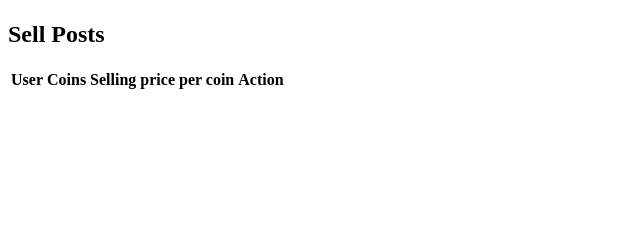
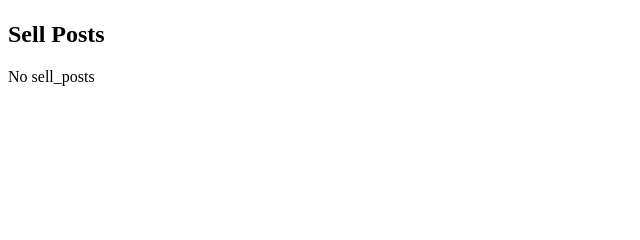
Before and after one commit to jekoo123/coin_market_web, a Flask app: template templates/index.html in a window 1280 px wide. Shown: the part 152-392 px from the top of the page, without its empty margins (0-640 px from the left). Run offline with Flask 3, Linux system fonts and the light colour scheme; the template is opened without the code that fills it, so the values that code supplies are empty.

Commit message:
fix_error

```diff
--- a/templates/index.html
+++ b/templates/index.html
@@ -1,36 +1,33 @@
-{% extends 'base.html' %}
-
-{% block content %}
-    {% if user %}
+{% extends 'base.html' %} {% block content %} {% if user %}
 <h2>Your Account</h2>
 <p>Balance: {{ user.money }} won</p>
 <p>Coins: {{ user.coins }}</p>
 
 <form method="post" action="{{ url_for('add_money') }}">
   <label for="amount_to_add">Add Money (won)</label>
-            <input type="number" name="amount_to_add" required>
-            <input type="submit" value="Add Money">
+  <input type="number" name="amount_to_add" required />
+  <input type="submit" value="Add Money" />
 </form>
 
 <form method="post" action="{{ url_for('withdraw_money') }}">
   <label for="amount_to_withdraw">Withdraw Money (won)</label>
-            <input type="number" name="amount_to_withdraw" required>
-            <input type="submit" value="Withdraw Money">
+  <input type="number" name="amount_to_withdraw" required />
+  <input type="submit" value="Withdraw Money" />
 </form>
 
 <form method="post" action="{{ url_for('buy_coins') }}">
   <label for="coins_to_buy">Buy Coins</label>
-            <input type="number" name="coins_to_buy" required>
-            <input type="submit" value="Buy Coins">
+  <input type="number" name="coins_to_buy" required />
+  <input type="submit" value="Buy Coins" />
 </form>
 
 <form method="post" action="{{ url_for('sell_coins') }}">
   <label for="coins_to_sell">Coins to Sell</label>
-            <input type="number" name="coins_to_sell" required>
-            <br>
+  <input type="number" name="coins_to_sell" required />
+  <br />
   <label for="selling_price">Selling Price per Coin (won)</label>
-            <input type="number" name="selling_price" required>
-            <input type="submit" value="Sell Coins">
+  <input type="number" name="selling_price" required />
+  <input type="submit" value="Sell Coins" />
 </form>
 {% endif %}
 
@@ -39,6 +36,8 @@
 <p>Available coins: {{ marketplace_data["coins"] }}</p>
 
 <h2>Sell Posts</h2>
+
+{% if sell_posts %}
 <table>
   <tr>
     <th>User</th>
@@ -52,11 +51,16 @@
     <td>{{ post["coins_to_sell"] }}</td>
     <td>{{ post["selling_price"] }}</td>
     <td>
-                    <form action="{{ url_for('buy_from_seller', post_id=post['_id']) }}" method="post">
-                        <input type="submit" value="Buy All">
+      <form
+        action="{{ url_for('buy_from_seller', post_id=post['_id']) }}"
+        method="post"
+      >
+        <input type="submit" value="Buy All" />
       </form>
     </td>
   </tr>
-        {% endfor %}
+  {% endfor %} {% else %}
+  <div>No sell_posts</div>
+  {% endif %}
 </table>
 {% endblock %}
```
Lines whose indentation alone changed are shown as unchanged.
